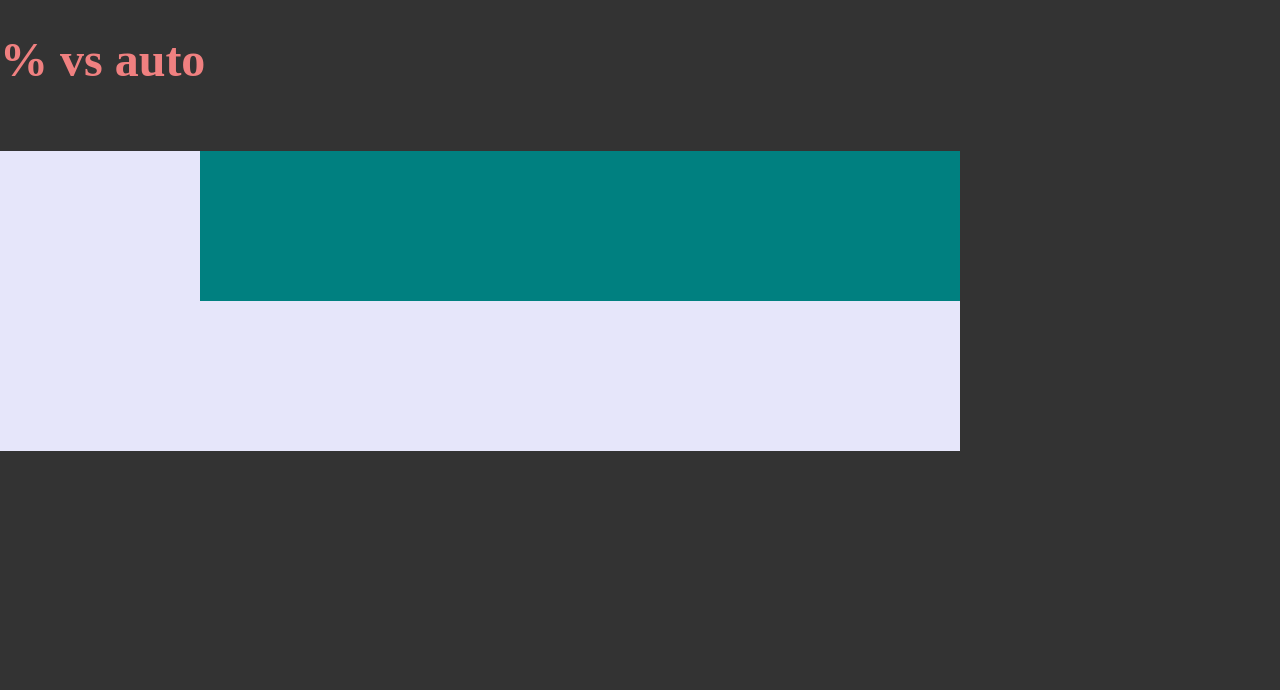
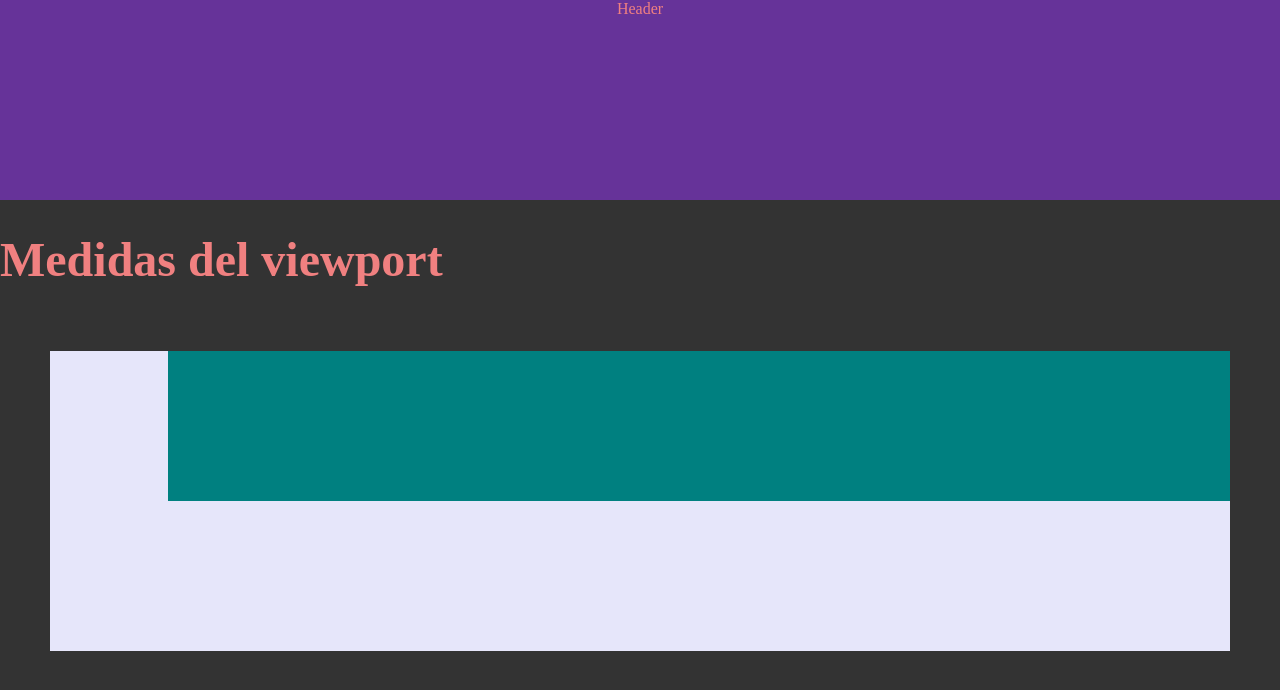
Before and after one commit to jagp2097/css-learning, a plain HTML site: page 21-medidas-css/index.html in a window 1280 px wide. Drawn offline with Linux system fonts and the light colour scheme.

Commit message:
yt: medidas: witdth and height

```diff
--- a/21-medidas-css/css/styles.css
+++ b/21-medidas-css/css/styles.css
@@ -37,11 +37,38 @@
         - Si la medida siempre tiene que ser la misma y relativa al tamaño de fuente de la raíz,
         utilizar rem.
 
-    % -> Cuando usamos porcentage usamos de referencia el tamaño del contenedor y el navegador
-    calcula ese porcentage. Esto no ocurre cuando usamos transform
 
-    auto -> Cuando usamos auto le pedimos al navegador que calcule en función del espacio
-    disponible
+    WIDTH:
+        % -> Cuando usamos porcentage usamos de referencia el tamaño del contenedor y el navegador
+        calcula ese porcentage. Esto no ocurre cuando usamos transform
+
+        auto -> Cuando usamos auto le pedimos al navegador que calcule en función del espacio
+        disponible
+
+    HEIGHT:
+        % -> Cuando estamos dentro de un contenedor, este tiene que tener un alto declarado, si no
+        no podrá calcular el porcentaje. Si se le aplica una medida con porcentaje se sustituira
+        automaticamente por auto.
+
+        auto -> Cuando utilizamos auto el alto lo calculará el navegador con base al contenido del
+        elemento
+
+    NOTA: Height es una propidad que tienes que usar con mucho cuidado. Si no es necesario establecer
+    un alto, dejar que el contenido sea el que decida el alto del elemento.
+
+    VIEWPORT
+        El viewport es el área útil donde se mostrará la página web. IMPORTANTE, hay que tener en cuenta
+        que es el área visible sin hacer scroll.
+        Podemos usar el viewport como medida de varias formas:
+            vw -> hace referencia al ancho del viewport
+            vh -> hace referencia al alto del viewport
+            vmax -> utiliza el valor más grande entre el ancho y el alto del viewport
+            vmin .> utiliza el valor más pequeño entre el ancho y el alto del viewport
+
+            1vw = 1% del ancho del vp
+            1vh = 1% del alto del vp
+            1vmin = 1% del valor que sea más pequeño del viewport
+            1vmax = 1% del valor que sea más grande del viewport
 
 */
 
@@ -70,14 +97,21 @@ body {
 }
 
 .box {
-    width: 75%;
+    width: auto;
     height: 300px;
     background-color: lavender;
+    margin: 0 50px;
 }
 
 .box-children {
     width: auto;
     height: 150px;
     background-color: teal;
-    margin-left: 200px;
+    margin-left: 10%;
 }
+
+.header {
+    background-color: rebeccapurple;
+    text-align: center;
+    height: 25vh;
+}
--- a/21-medidas-css/index.html
+++ b/21-medidas-css/index.html
@@ -13,7 +13,10 @@
 
     <!-- <a href="#" class="link">Soy un botón</a> -->
 
-    <h1 class="title">% vs auto</h1>
+    <header class="header">Header</header>
+
+    <!-- <h1 class="title">% vs auto</h1> -->
+    <h1 class="title">Medidas del viewport</h1>
 
     <div class="box">
         <div class="box-children"></div>
```
